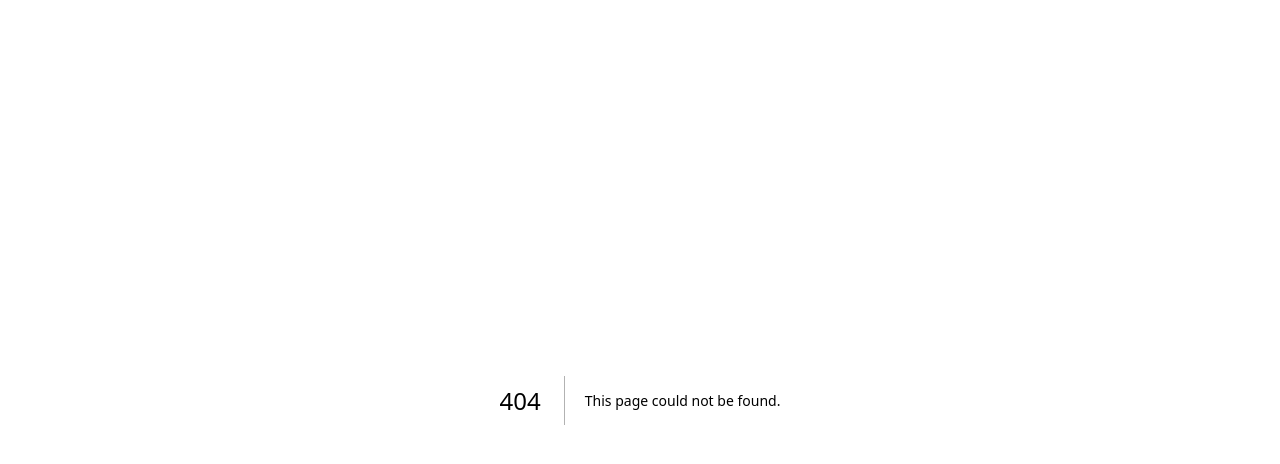
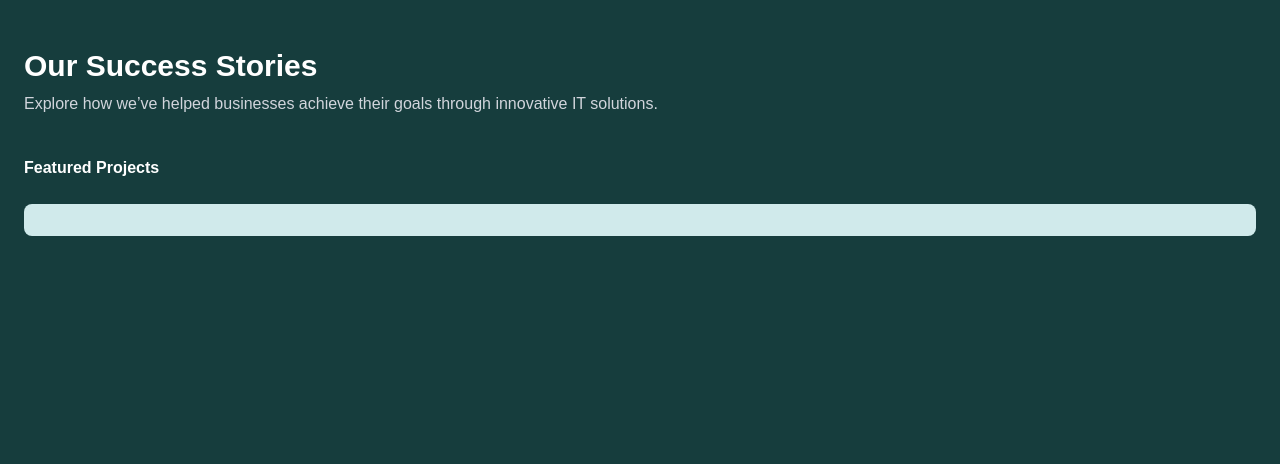
Before and after one commit to OpenStag/project-12, a Next.js app: page /solutions in a window 1280 px wide. Before the commit this address had no page. Shown: the top 464 px of the page. Built offline with nearby package versions, Linux system fonts and the light colour scheme.

Commit message:
Add headings

```diff
--- a/src/app/page.tsx
+++ b/src/app/page.tsx
@@ -1,6 +1,7 @@
 export default function Home() {
   return (
     <div>
+      <h1 className="text-pink-500"> Home </h1>
 
     </div>
   );
--- /dev/null
+++ b/src/app/solutions/page.jsx
@@ -0,0 +1,20 @@
+import React from 'react'
+
+function page() {
+  return (
+    <div className="bg-[#163d3d] text-white min-h-screen px-6 py-12">
+        <h2 className='text-3xl font-bold'>Our Success Stories</h2>
+        <p className='mt-2 text-gray-300 '>Explore how we’ve helped businesses achieve their goals through innovative IT solutions.</p>
+        <h3 className='mt-10 font-semibold'>Featured Projects</h3>
+
+        <div className='grid md:grid-cols2 gap-6 mt-6'>
+            <div className='bg-[#d0eaeb] p-4 rounded-lg flex gap-4'>
+
+
+            </div>
+        </div>
+    </div>
+  )
+}
+
+export default page
```
